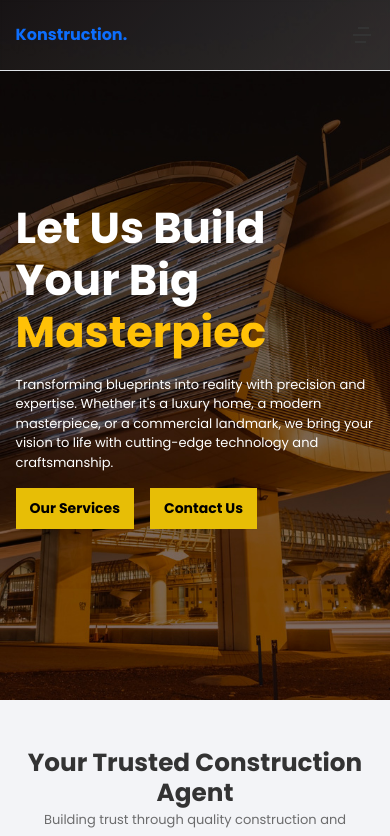
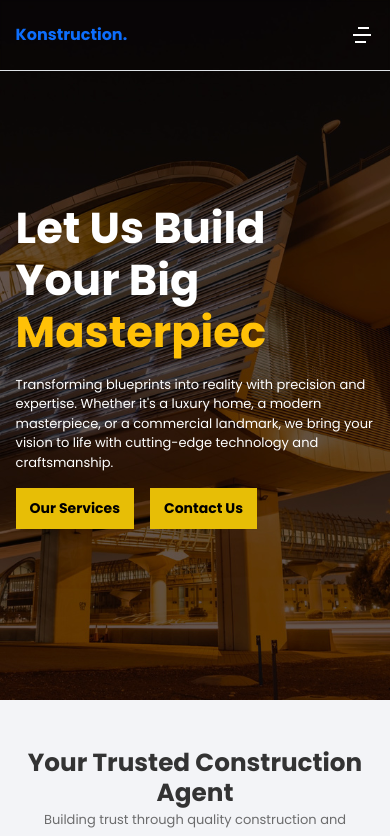
Before and after one commit to Olawoyin1/Construction-Website, a React (Create React App) app: page / in a window 390 px wide. Shown: the top 836 px of the page. Built offline with nearby package versions, Linux system fonts and the light colour scheme.

Commit message:
Darken the bg image to show the text clearer

```diff
--- a/src/App.css
+++ b/src/App.css
@@ -144,6 +144,9 @@ p{
   background-position: center;
   background-size: cover;
   background-attachment: fixed;
+
+  background-color: #ccc !important;
+  background-blend-mode: multiply;
 
 }
 
@@ -451,8 +454,15 @@ border: 1px solid #cccccc80;
     background-image: url('../public/Images/parallax.jpg') !important;
     background-size: cover;
     background-position: center;
-    background-color: none;
     background-attachment: scroll;
+    background-color: #ccc !important;
+    background-blend-mode: multiply;
+  }
+
+  .main-navbar{
+    background-color: transparent !important;
+    border-bottom: none !important;
+    background-image: none;
   }
 
   .card-bg{
--- a/src/Components/Hero.jsx
+++ b/src/Components/Hero.jsx
@@ -243,7 +243,7 @@ const Hero = () => {
               onClick={toggleMenu}
               whileTap={{ scale: 0.9 }}
             >
-              {menuOpen ? <RiCloseLine size={24} /> : <RiMenu4Line size={24} />}
+              {menuOpen ? <RiCloseLine size={24} color="#ffffff" /> : <RiMenu4Line size={24} color="#ffffff" />}
             </motion.div>
           </nav>
 
```
